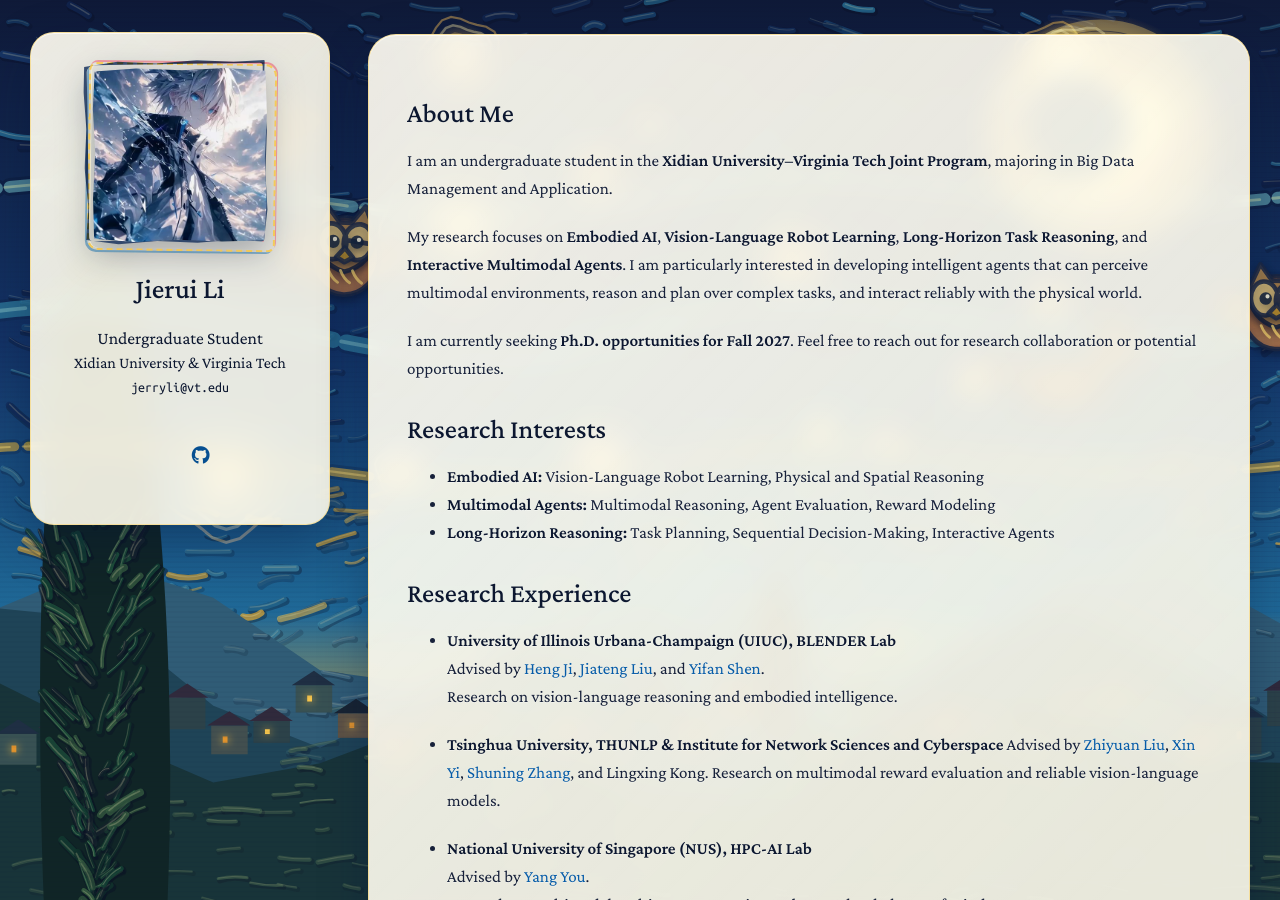
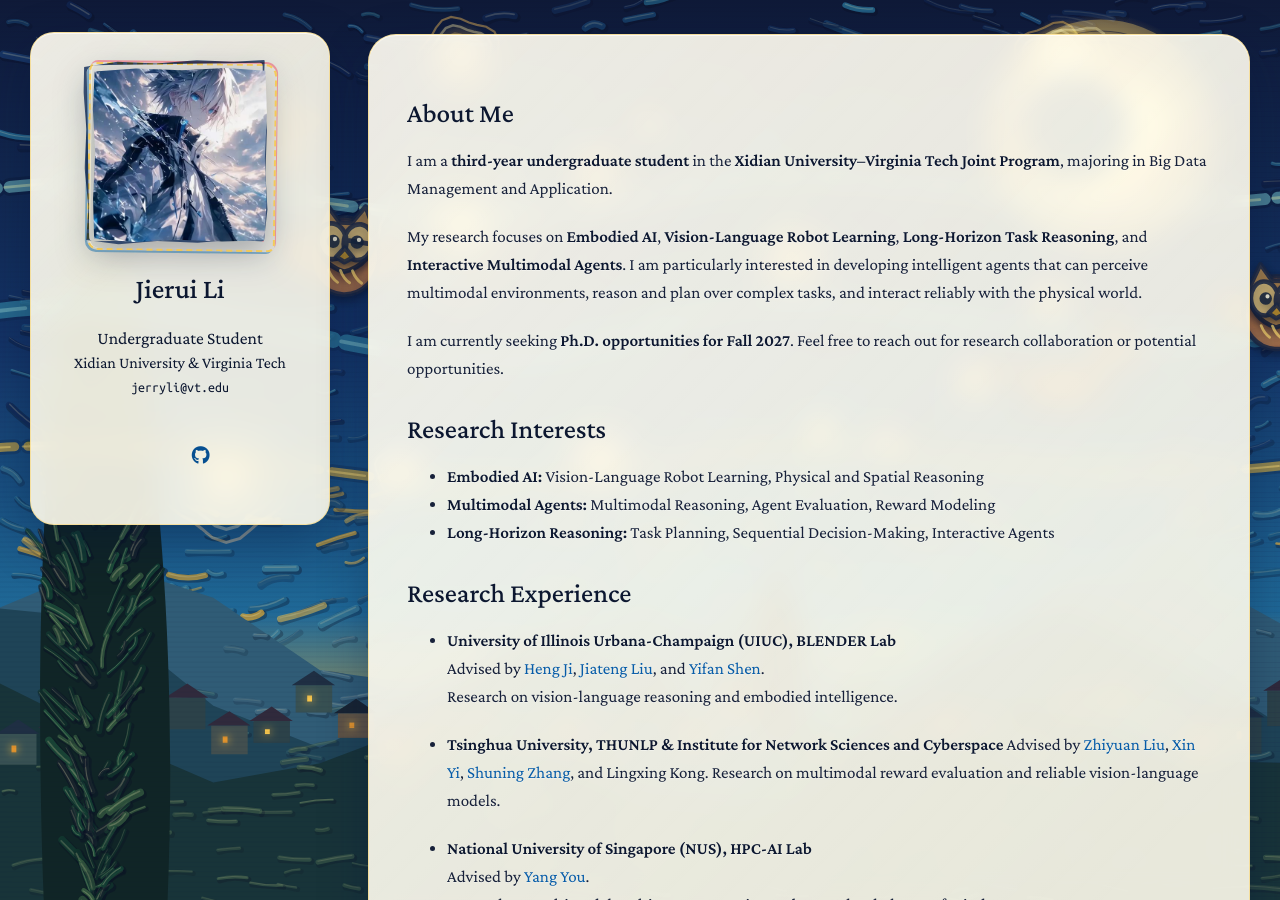
Before and after one commit to JRLi12/JRLi12.github.io, a Jekyll site: the page built from index.md, in a window 1280 px wide and 900 px high. Built offline with Jekyll 4.4.1, drawn with Linux system fonts in a browser that asks for light colours; a style sheet for code colours, icons or effects is not loaded; our own code applies the rules of GitHub Pages for plain Markdown files.

Commit message:
Update index.md

```diff
--- a/index.md
+++ b/index.md
@@ -4,7 +4,7 @@ layout: homepage
 
 ## About Me
 
-I am an undergraduate student in the **Xidian University–Virginia Tech Joint Program**, majoring in Big Data Management and Application.
+I am a **third-year undergraduate student** in the **Xidian University–Virginia Tech Joint Program**, majoring in Big Data Management and Application.
 
 My research focuses on **Embodied AI**, **Vision-Language Robot Learning**, **Long-Horizon Task Reasoning**, and **Interactive Multimodal Agents**. I am particularly interested in developing intelligent agents that can perceive multimodal environments, reason and plan over complex tasks, and interact reliably with the physical world.
 
```
